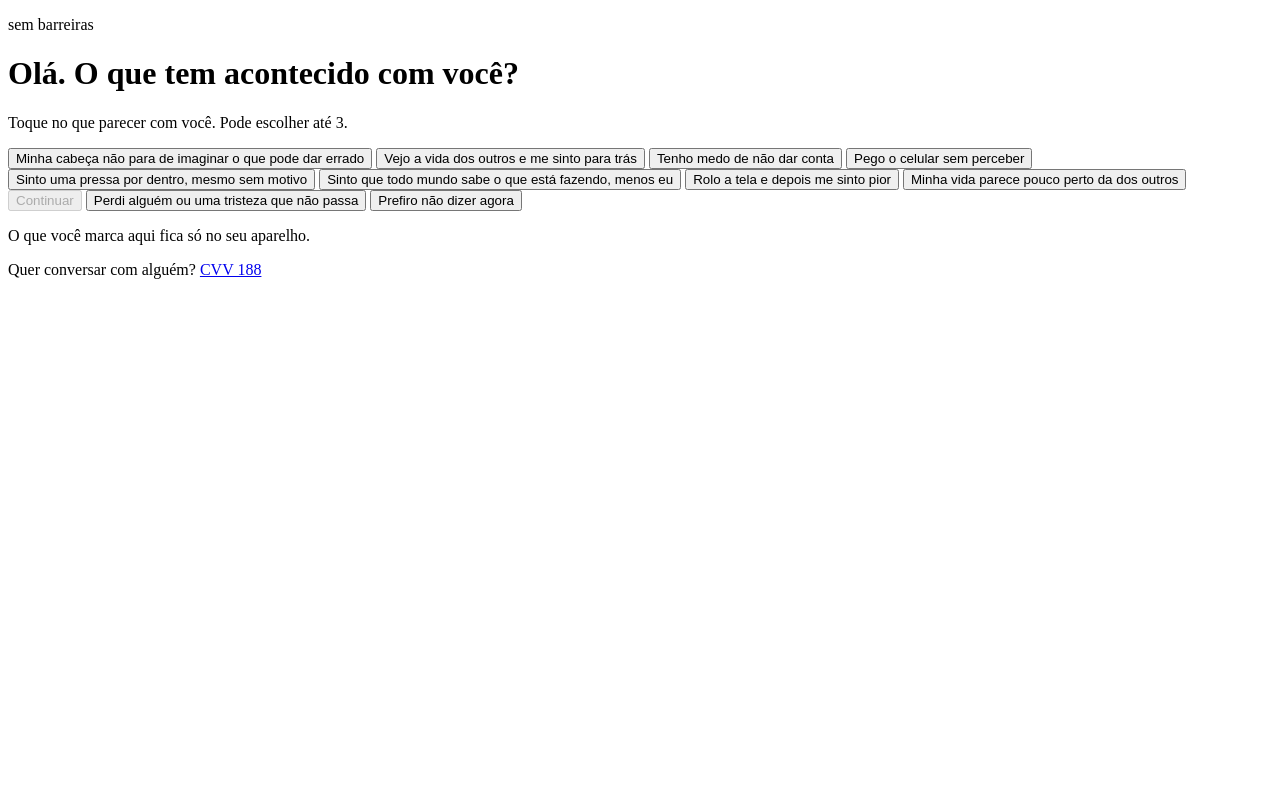
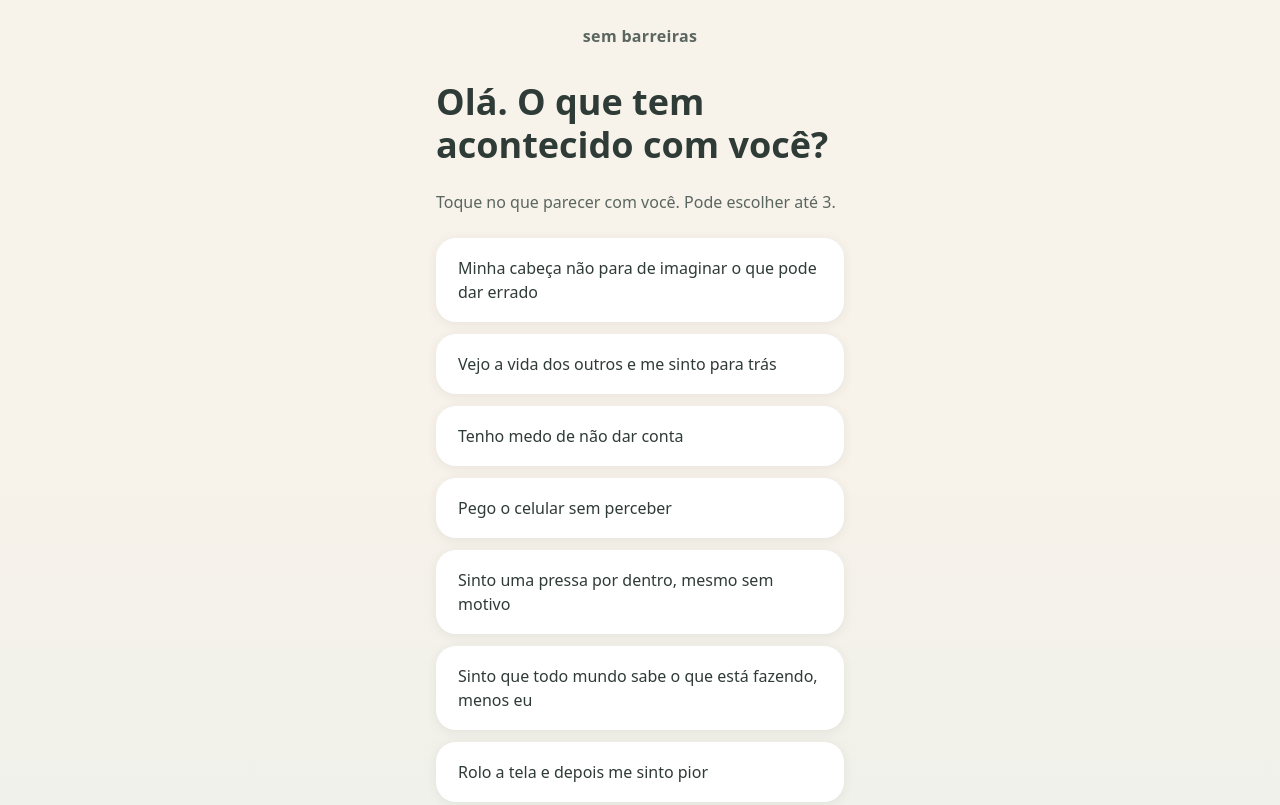
Before and after one commit to rodrigorrpita/sem-barreiras, a plain HTML site: page index.html in a window 1280 px wide. Shown: the top 805 px of the page. Drawn offline with Linux system fonts and the light colour scheme.

Commit message:
Passo 3: estilos da Tela 1

```diff
--- a/index.html
+++ b/index.html
@@ -5,6 +5,7 @@
         <meta name="viewport" content="width=device-width, initial-scale=1.0">
         <meta name="description" content="Toque no que parecer com você e receba uma semana de direção e acolhimento. Sem escrever, sem rótulos.">
         <title>Sem Barreiras</title>
+        <link rel="stylesheet" href="style.css">
     </head>
     <body>
         <header class="topo">
--- /dev/null
+++ b/style.css
@@ -0,0 +1,227 @@
+/* =========================================================
+   SEM BARREIRAS — estilos
+   Organização: 1. variáveis  2. base  3. layout  4. componentes
+                5. estados  6. acessibilidade
+   ========================================================= */
+
+
+/* 1. VARIÁVEIS — a paleta do mockup num só lugar ------------ */
+
+:root {
+    /* fundo */
+    --creme: #F7F2EA;
+    --salvia: #E7F0EB;
+    --branco: #FFFFFF;
+
+    /* texto (nada de preto puro) */
+    --texto: #2F3B36;
+    --texto-suave: #5B6660;
+
+    /* acento único */
+    --coral: #E8A87C;
+    --coral-escuro: #C9784A;
+    --coral-fundo: #FDF3EC;
+
+    /* porta de cuidado */
+    --salvia-borda: #9DB8A8;
+
+    /* cores das emoções (usadas a partir da Tela 3) */
+    --cor-inseguranca: #E6DDF1;
+    --cor-ansiedade: #DDE9F2;
+    --cor-comparacao: #F2E3E8;
+    --cor-excesso-de-tela: #DCEDEB;
+
+    /* forma e ritmo */
+    --raio: 1.25rem;
+    --raio-pilula: 999px;
+    --sombra: 0 2px 12px rgba(47, 59, 54, 0.08);
+    --sombra-elevada: 0 6px 18px rgba(47, 59, 54, 0.14);
+    --fonte: "Nunito", ui-rounded, system-ui, -apple-system, "Segoe UI", Roboto, sans-serif;
+}
+
+
+/* 2. BASE ---------------------------------------------------- */
+
+*,
+*::before,
+*::after {
+    box-sizing: border-box;
+}
+
+body {
+    margin: 0;
+    min-height: 100vh;
+    min-height: 100dvh;
+    font-family: var(--fonte);
+    font-size: 1rem;
+    line-height: 1.5;
+    color: var(--texto);
+    background: linear-gradient(180deg, var(--creme) 0%, var(--creme) 40%, var(--salvia) 100%);
+}
+
+/* botões não herdam a fonte da página por padrão */
+button {
+    font: inherit;
+    color: inherit;
+    cursor: pointer;
+}
+
+h1 {
+    margin: 0 0 0.5rem;
+    font-size: clamp(1.75rem, 7vw, 2.25rem);
+    line-height: 1.2;
+    font-weight: 800;
+}
+
+p {
+    margin: 0;
+}
+
+a {
+    color: var(--texto);
+}
+
+
+/* 3. LAYOUT — coluna central, pensada primeiro para celular -- */
+
+.topo,
+.tela,
+.rodape {
+    width: 100%;
+    max-width: 28rem;
+    margin-inline: auto;
+    padding-inline: 1.25rem;
+}
+
+.topo {
+    padding-top: 1.5rem;
+    text-align: center;
+}
+
+.tela {
+    display: flex;
+    flex-direction: column;
+    gap: 1rem;
+    padding-top: 2rem;
+}
+
+.rodape {
+    display: flex;
+    flex-direction: column;
+    gap: 0.25rem;
+    padding-top: 2rem;
+    padding-bottom: 2rem;
+    text-align: center;
+    font-size: 0.875rem;
+    color: var(--texto-suave);
+}
+
+
+/* 4. COMPONENTES -------------------------------------------- */
+
+.marca {
+    font-weight: 700;
+    letter-spacing: 0.02em;
+    color: var(--texto-suave);
+}
+
+.subtitulo {
+    margin-bottom: 0.5rem;
+    color: var(--texto-suave);
+}
+
+/* lista de frases */
+.frases {
+    display: flex;
+    flex-direction: column;
+    gap: 0.75rem;
+}
+
+.frase {
+    min-height: 3.5rem;
+    padding: 1rem 1.25rem;
+    text-align: left;
+    background: var(--branco);
+    border: 2px solid transparent;
+    border-radius: var(--raio);
+    box-shadow: var(--sombra);
+}
+
+/* botão Continuar — único coral da tela */
+.botao-principal {
+    min-height: 3.25rem;
+    margin-top: 0.5rem;
+    padding: 0.875rem 1.5rem;
+    font-weight: 700;
+    color: var(--texto);
+    background: var(--coral);
+    border: none;
+    border-radius: var(--raio-pilula);
+}
+
+/* porta de cuidado — discreta, sem coral */
+.porta-cuidado {
+    min-height: 3rem;
+    margin-top: 1rem;
+    padding: 0.75rem 1.25rem;
+    background: transparent;
+    border: 1.5px solid var(--salvia-borda);
+    border-radius: var(--raio-pilula);
+}
+
+/* "Prefiro não dizer agora" — saída sem peso */
+.saida {
+    min-height: 2.75rem;
+    padding: 0.5rem 1rem;
+    color: var(--texto-suave);
+    background: transparent;
+    border: none;
+    text-decoration: underline;
+    text-underline-offset: 0.2em;
+}
+
+
+/* 5. ESTADOS ------------------------------------------------- */
+
+/* frase escolhida (o JavaScript troca aria-pressed para "true") */
+.frase[aria-pressed="true"] {
+    background: var(--coral-fundo);
+    border-color: var(--coral-escuro);
+    box-shadow: var(--sombra-elevada);
+    transform: translateY(-2px);
+}
+
+/* Continuar desativado enquanto nenhuma frase foi escolhida */
+.botao-principal:disabled {
+    opacity: 0.45;
+    cursor: not-allowed;
+}
+
+.frase,
+.botao-principal {
+    transition: transform 0.2s ease, box-shadow 0.2s ease,
+                background-color 0.2s ease, border-color 0.2s ease;
+}
+
+
+/* 6. ACESSIBILIDADE ------------------------------------------ */
+
+/* contorno visível para quem navega pelo teclado */
+:focus-visible {
+    outline: 3px solid var(--texto);
+    outline-offset: 3px;
+}
+
+/* respeita quem pediu ao sistema para reduzir animações */
+@media (prefers-reduced-motion: reduce) {
+    *,
+    *::before,
+    *::after {
+        transition: none !important;
+        animation: none !important;
+    }
+
+    .frase[aria-pressed="true"] {
+        transform: none;
+    }
+}
```
